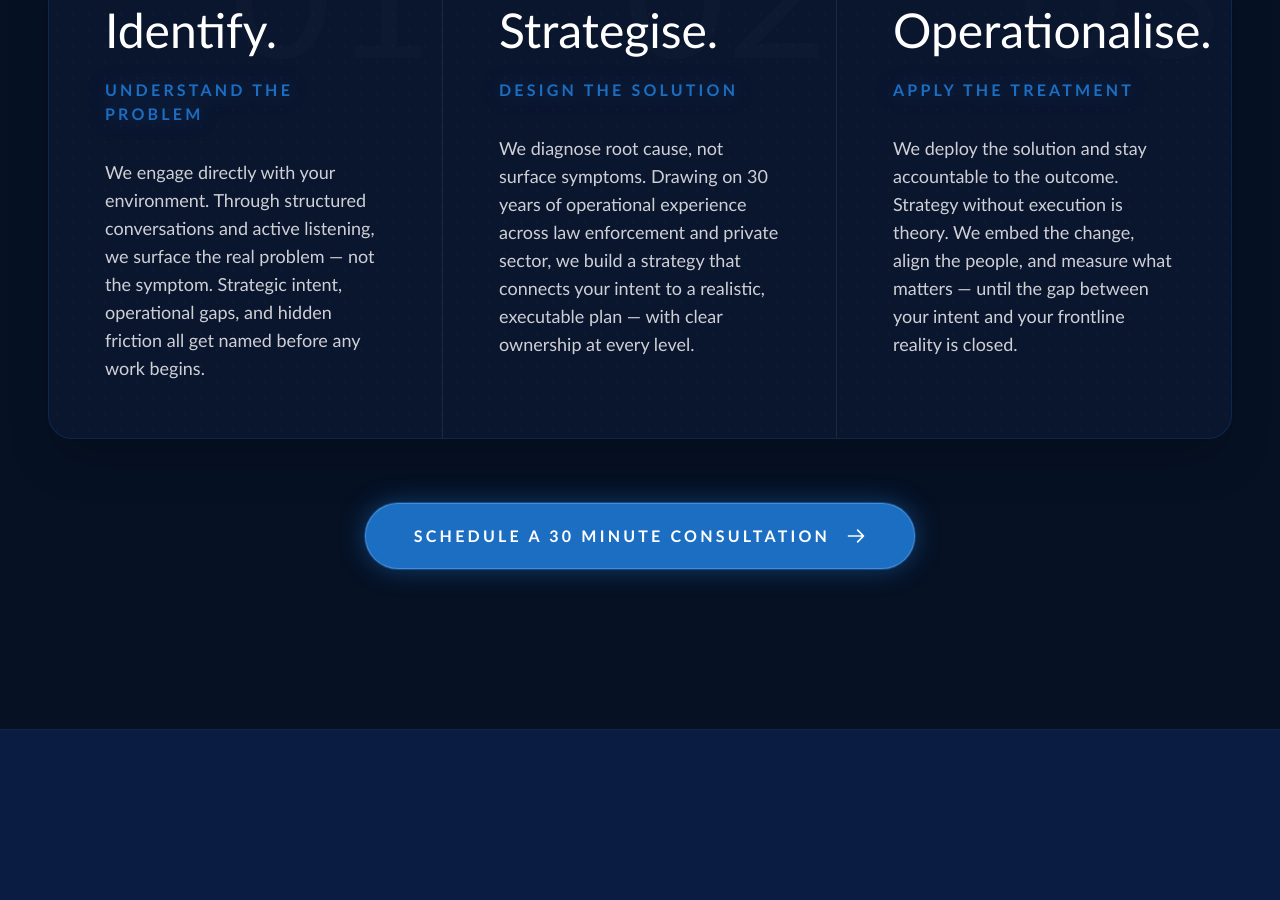
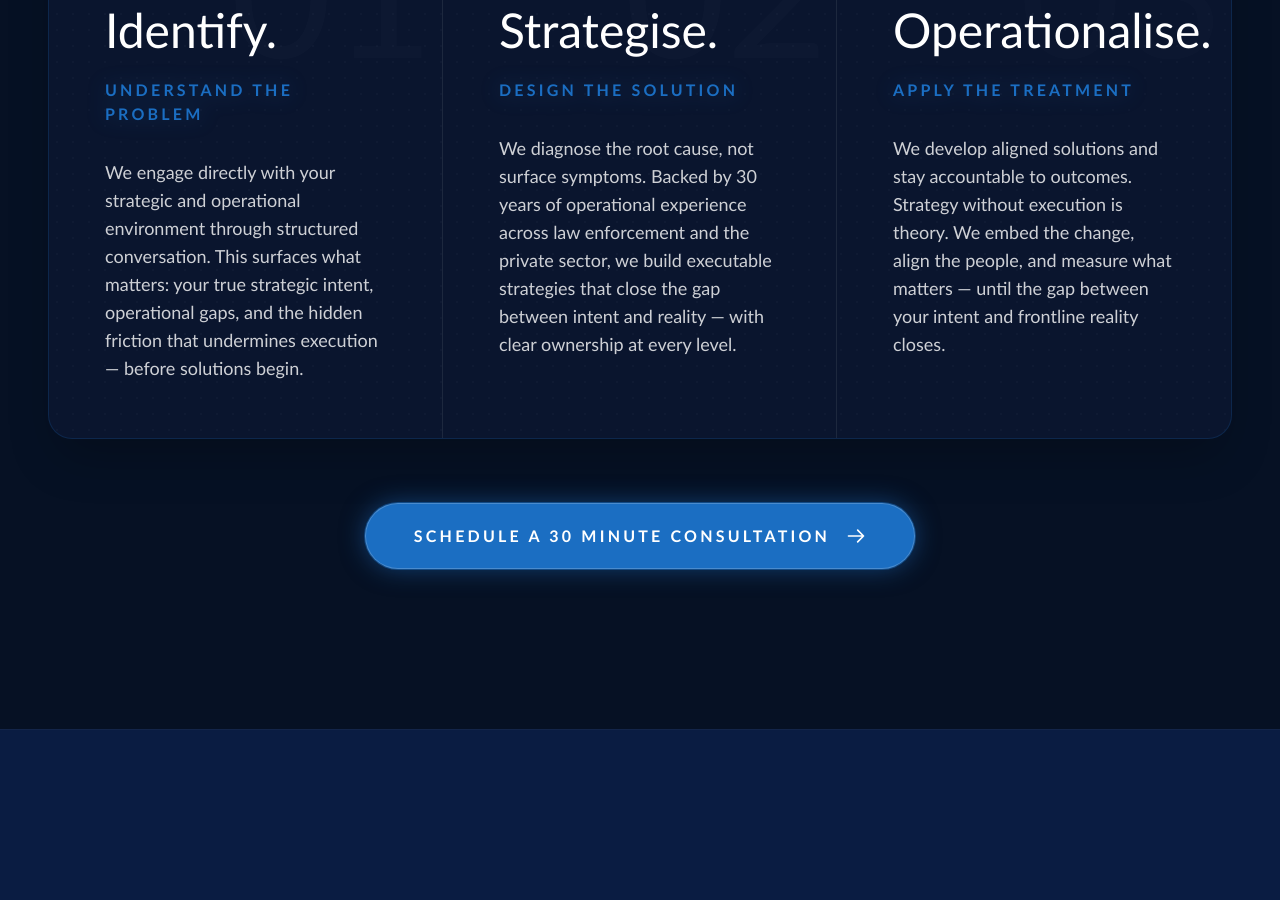
Before and after one commit to Brad9474/BW-Advisory-Website, a React (Vite) app: page / in a window 1280 px wide. Shown: the part 1720-2620 px from the top of the page. Built offline with nearby package versions, Linux system fonts and the light colour scheme; a web font is replaced by a local one.

Commit message:
Update Framework section copy for precision and alignment

```diff
--- a/src/App.jsx
+++ b/src/App.jsx
@@ -654,7 +654,7 @@ const App = () => {
               <h3 className="font-light text-4xl lg:text-5xl text-surface mb-6 relative z-10 mt-6">Identify.</h3>
               <p className="text-[#1B6EC2] tracking-[0.2em] text-sm md:text-base font-bold uppercase mb-8 relative z-10 drop-shadow-[0_0_10px_rgba(27,110,194,0.3)]">Understand the problem</p>
               <p className="text-surface/80 leading-relaxed font-light relative z-10 text-[15px] lg:text-lg flex-grow">
-                We engage directly with your environment. Through structured conversations and active listening, we surface the real problem — not the symptom. Strategic intent, operational gaps, and hidden friction all get named before any work begins.
+                We engage directly with your strategic and operational environment through structured conversation. This surfaces what matters: your true strategic intent, operational gaps, and the hidden friction that undermines execution — before solutions begin.
               </p>
             </div>
 
@@ -664,7 +664,7 @@ const App = () => {
               <h3 className="font-light text-4xl lg:text-5xl text-surface mb-6 relative z-10 mt-6">Strategise.</h3>
               <p className="text-[#1B6EC2] tracking-[0.2em] text-sm md:text-base font-bold uppercase mb-8 relative z-10 drop-shadow-[0_0_10px_rgba(27,110,194,0.3)]">Design the solution</p>
               <p className="text-surface/80 leading-relaxed font-light relative z-10 text-[15px] lg:text-lg flex-grow">
-                We diagnose root cause, not surface symptoms. Drawing on 30 years of operational experience across law enforcement and private sector, we build a strategy that connects your intent to a realistic, executable plan — with clear ownership at every level.
+                We diagnose the root cause, not surface symptoms. Backed by 30 years of operational experience across law enforcement and the private sector, we build executable strategies that close the gap between intent and reality — with clear ownership at every level.
               </p>
             </div>
 
@@ -674,7 +674,7 @@ const App = () => {
               <h3 className="font-light text-4xl lg:text-5xl text-surface mb-6 relative z-10 mt-6">Operationalise.</h3>
               <p className="text-[#1B6EC2] tracking-[0.2em] text-sm md:text-base font-bold uppercase mb-8 relative z-10 drop-shadow-[0_0_10px_rgba(27,110,194,0.3)]">Apply the treatment</p>
               <p className="text-surface/80 leading-relaxed font-light relative z-10 text-[15px] lg:text-lg flex-grow">
-                We deploy the solution and stay accountable to the outcome. Strategy without execution is theory. We embed the change, align the people, and measure what matters — until the gap between your intent and your frontline reality is closed.
+                We develop aligned solutions and stay accountable to outcomes. Strategy without execution is theory. We embed the change, align the people, and measure what matters — until the gap between your intent and frontline reality closes.
               </p>
             </div>
 
```
